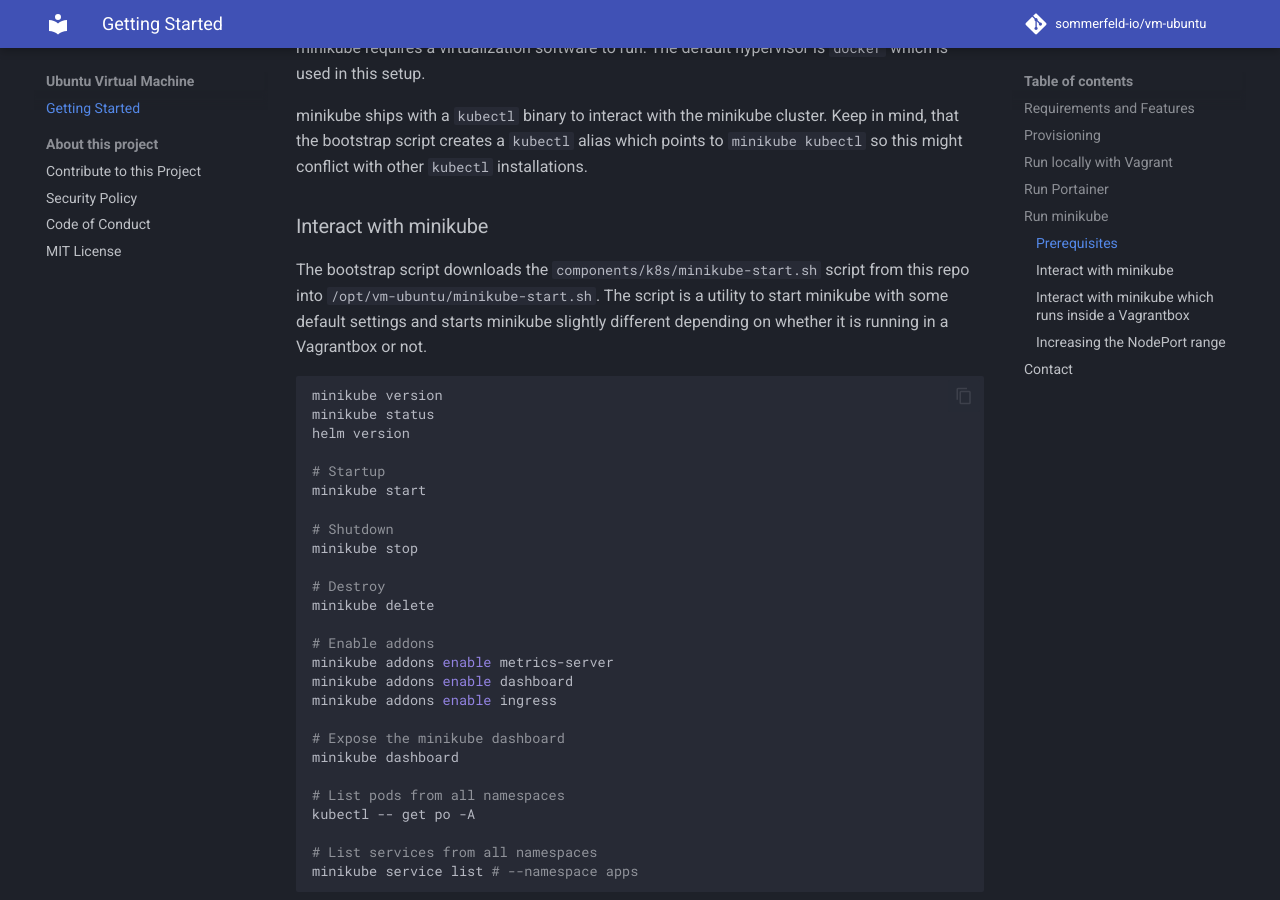
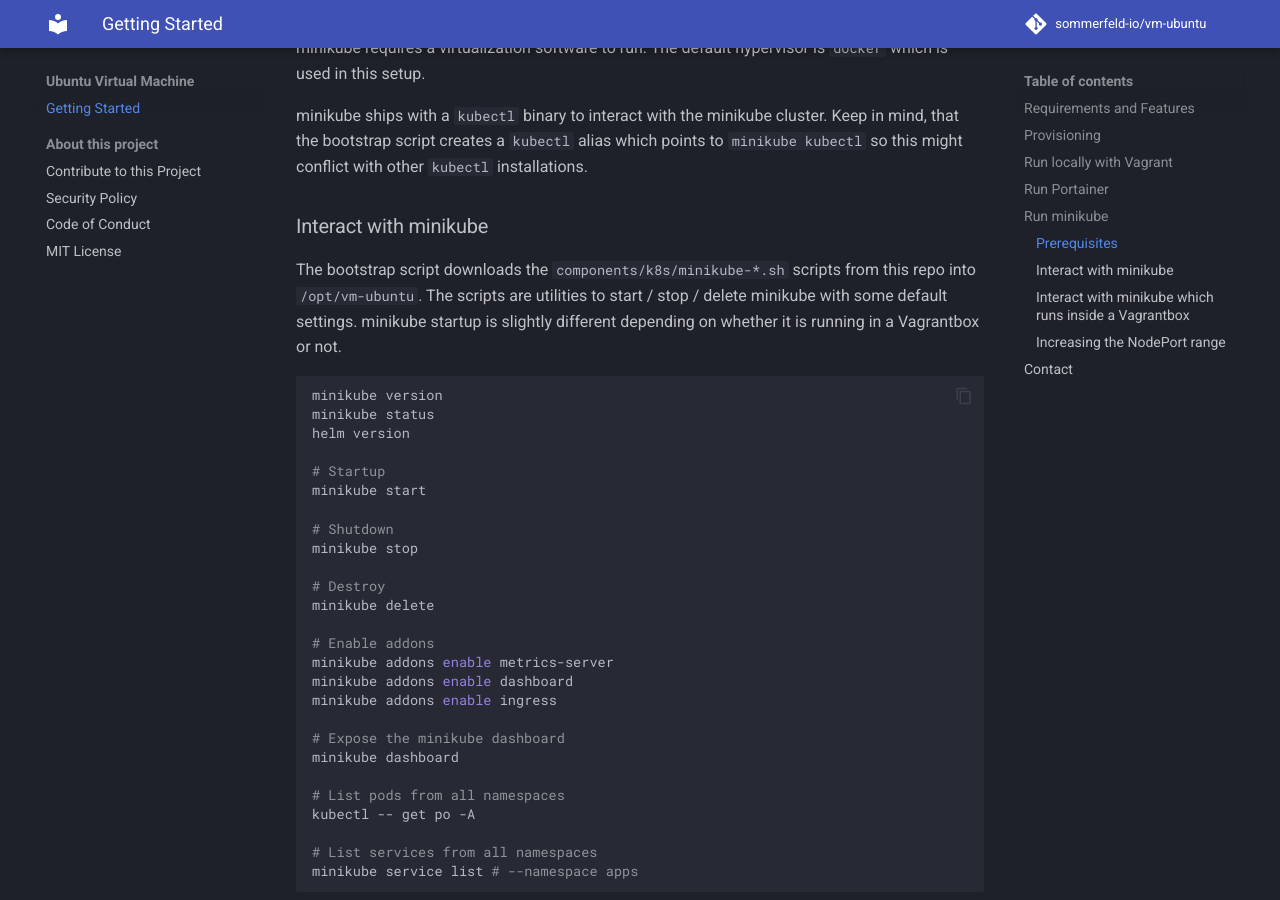
Before and after one commit to sommerfeld-io/vm-ubuntu-desktop, an MkDocs documentation site: the page built from docs/index.md, in a window 1280 px wide and 900 px high, scrolled down 2304 px. Built offline with MkDocs 1.6.1 and Material for MkDocs 9.7.7, drawn with Linux system fonts in a browser that asks for light colours; comment, search, counter and statistics services are not loaded.

Commit message:
feat: add stop and delete scripts for minikube

````diff
--- a/docs/index.md
+++ b/docs/index.md
@@ -65,7 +65,7 @@ minikube requires a virtualization software to run. The default hypervisor is `d
 minikube ships with a `kubectl` binary to interact with the minikube cluster. Keep in mind, that the bootstrap script creates a `kubectl` alias which points to `minikube kubectl` so this might conflict with other `kubectl` installations.
 
 ### Interact with minikube
-The bootstrap script downloads the `components/k8s/minikube-start.sh` script from this repo into `/opt/vm-ubuntu/minikube-start.sh`. The script is a utility to start minikube with some default settings  and starts minikube slightly different depending on whether it is running in a Vagrantbox or not.
+The bootstrap script downloads the `components/k8s/minikube-*.sh` scripts from this repo into `/opt/vm-ubuntu`. The scripts are utilities to start / stop / delete minikube with some default settings. minikube startup is slightly different depending on whether it is running in a Vagrantbox or not.
 
 ```bash
 minikube version
````
Also changed, not shown: 4 other files.
